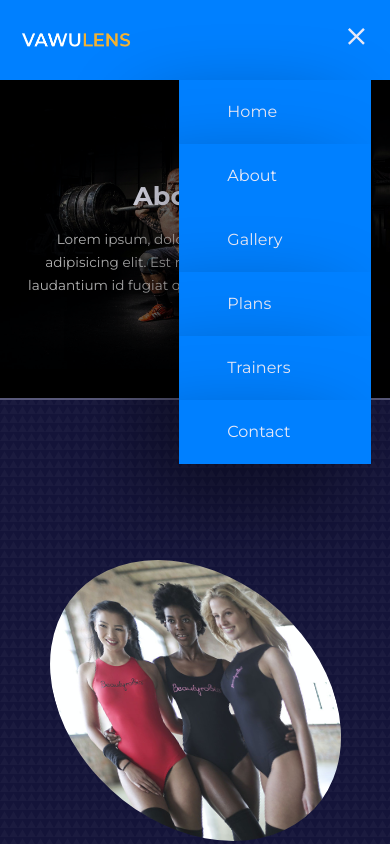
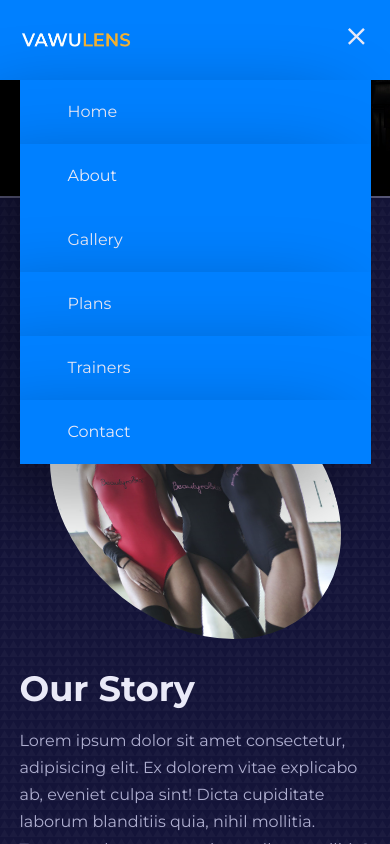
Before and after one commit to Josh-Erik1/gym-website, a React (Vite) app in the folder gym-website/: page /about in a window 390 px wide. Both pictures are taken after a click on the button 356 px from the left and 39 px from the top of the page. Shown: the top 844 px of the page. Built offline with nearby package versions, Linux system fonts and the light colour scheme.

Commit message:
package modifications

```diff
--- a/gym-website/package.json
+++ b/gym-website/package.json
@@ -12,7 +12,8 @@
     "react": "^18.2.0",
     "react-dom": "^18.2.0",
     "react-icons": "^4.8.0",
-    "react-router-dom": "^6.9.0"
+    "react-router-dom": "^6.9.0",
+    "yarn": "^1.22.19"
   },
   "devDependencies": {
     "@types/react": "^18.0.28",
--- a/gym-website/src/components/Navbar.css
+++ b/gym-website/src/components/Navbar.css
@@ -8,6 +8,11 @@ nav {
   top: 0;
   left: 0;
   z-index: 99;
+  box-shadow: 0 0 5px black;
+}
+
+.active {
+  background-color: rgba(0, 0, 0, 0.4);
 }
 
 /* This should display only on small screens */
@@ -107,3 +112,9 @@ nav {
     display: none;
   }
 }
+
+@media screen and (max-width: 450px) {
+  .nav__links {
+    width: 100%;
+  }
+}
--- a/gym-website/src/components/Navbar.jsx
+++ b/gym-website/src/components/Navbar.jsx
@@ -10,9 +10,16 @@ import { useState } from "react";
 
 const Navbar = () => {
   const [isNavShowing, setIsNavShowing] = useState(false);
+  const [transparentNav, setTransparentNav] = useState(false);
+
+  const changeNav = () => {
+    scrollY > 90 ? setTransparentNav(false) : setTransparentNav(true);
+  };
+
+  window.addEventListener("scroll", changeNav);
 
   return (
-    <nav>
+    <nav className={transparentNav ? "" : "active"}>
       <div className=" container nav__container">
         <Link className="logo" to="/">
           <img
@@ -28,7 +35,9 @@ const Navbar = () => {
                 <NavLink
                   onClick={() => setIsNavShowing((prev) => !prev)}
                   to={path}
-                  className={({ isActive }) => (isActive ? "active-nav" : "")}
+                  className={({ isActive }) =>
+                    transparentNav === true && isActive ? "active-nav" : ""
+                  }
                 >
                   {" "}
                   {name}
--- a/gym-website/src/index.css
+++ b/gym-website/src/index.css
@@ -217,6 +217,7 @@ section {
   background: var(--color-gray-500);
   padding: 2rem;
   border-radius: 1rem;
+  transition: var(--transition);
 }
 
 .faq div {
@@ -332,7 +333,7 @@ section {
     margin-top: 7rem;
   }
 
-  . .header {
+  .header {
     height: fit-content;
   }
 
--- a/gym-website/src/pages/home/Home.css
+++ b/gym-website/src/pages/home/Home.css
@@ -1,6 +1,6 @@
 .main__header {
   width: 100vw;
-  height: calc(100vh -3rem);
+  height: calc(100vh - 3rem);
   display: grid;
   place-items: center;
   margin-top: 3rem;
@@ -51,8 +51,6 @@
 .main__header-image {
   position: relative;
 }
-
-
 
 .programs {
   margin-top: 4rem;
```
Also changed, not shown: 2 other files (tests, documents, lock files or other folders).
